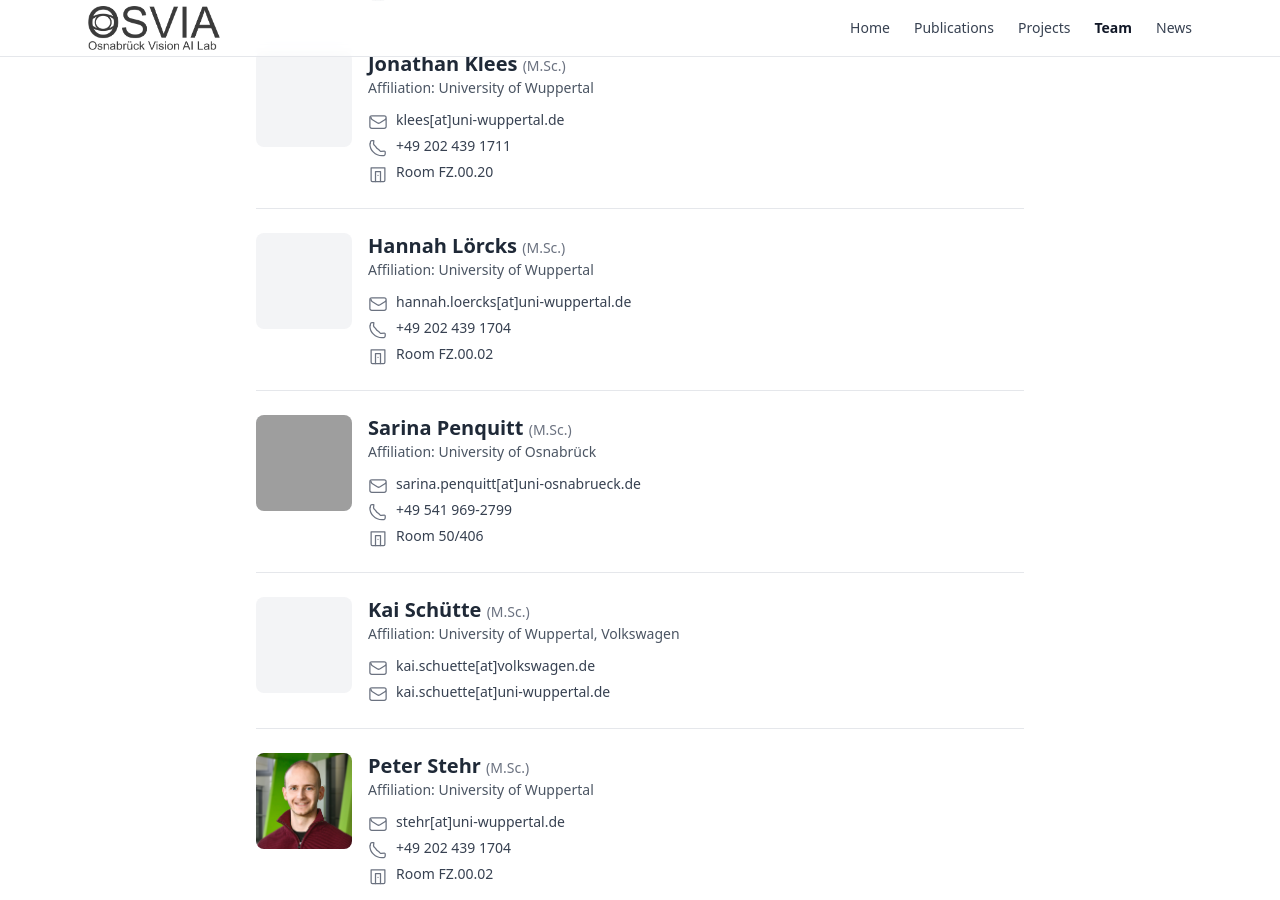
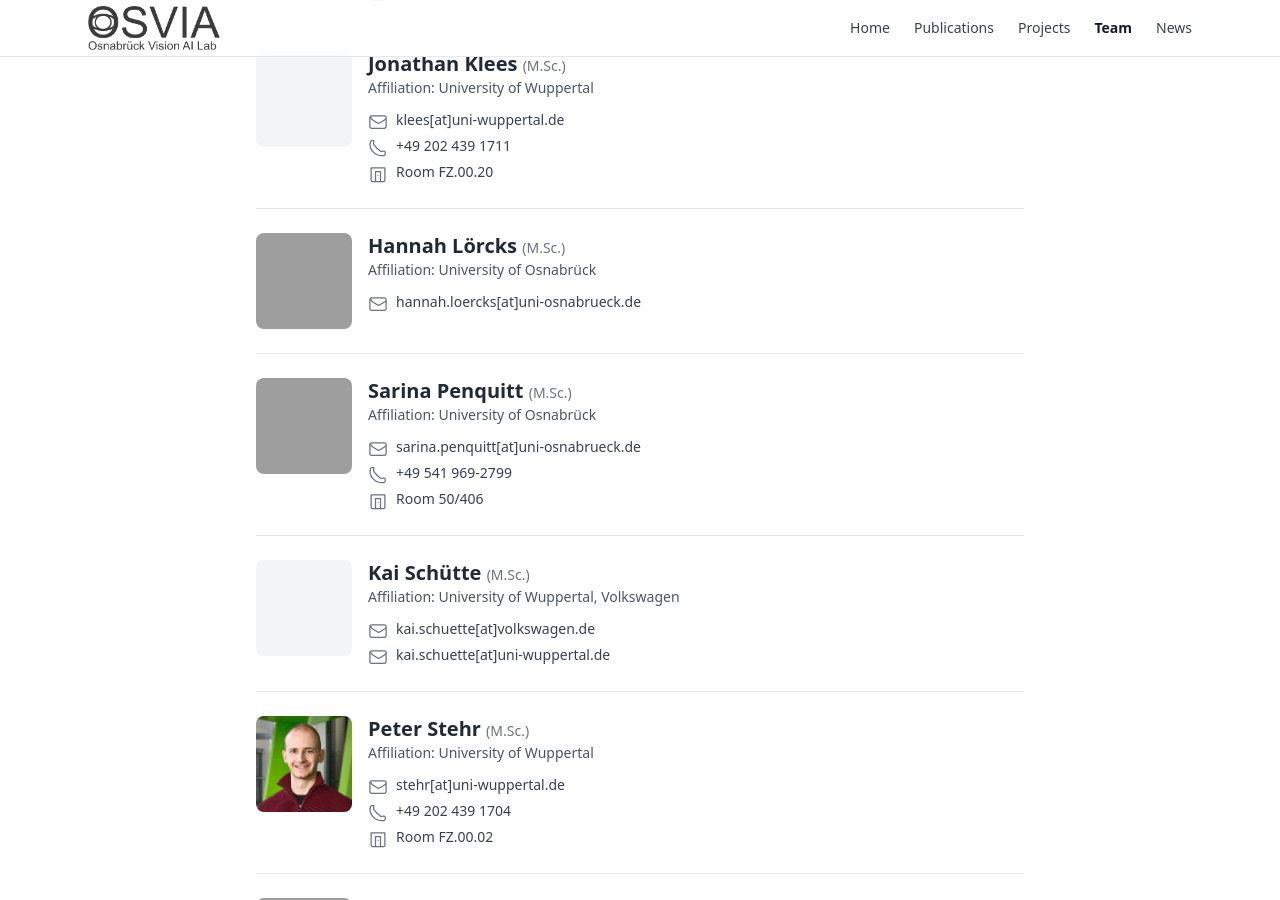
Before and after one commit to osvia/osvia.github.io, a Jekyll site: the page team.html, which Jekyll copies as it is, in a window 1280 px wide and 900 px high, scrolled down 1576 px. Built offline with Jekyll 4.4.1, drawn with Linux system fonts in a browser that asks for light colours; nearby versions of some CDN libraries; grey boxes are pictures that could not be loaded.

Commit message:
added team members details

```diff
--- a/team.html
+++ b/team.html
@@ -293,22 +293,14 @@
 
     <!-- Person -->
     <article class="flex items-start gap-4 py-6 border-b border-gray-200">
-      <div class="w-24 h-24 rounded-lg object-cover flex-none bg-gray-100"></div>
+      <img src="./assets/images/team/hannah_lorcks.jpg" alt="Portrait of M.Sc. Sarina Penquitt" class="w-24 h-24 rounded-lg object-cover flex-none bg-gray-100" loading="lazy" decoding="async" />
       <div class="min-w-0">
         <h2 class="text-xl font-semibold leading-tight">Hannah Lörcks <span class="text-sm font-normal text-gray-500">(M.Sc.)</span></h2>
-        <p class="text-sm text-gray-600 mt-0.5">Affiliation: University of Wuppertal</p>
+        <p class="text-sm text-gray-600 mt-0.5">Affiliation: University of Osnabrück</p>
         <ul class="mt-3 text-sm text-gray-700 space-y-1">
           <li class="flex items-start gap-2">
             <svg xmlns="http://www.w3.org/2000/svg" viewBox="0 0 24 24" fill="none" stroke="currentColor" stroke-width="1.5" class="w-5 h-5 mt-0.5 text-gray-500"><path stroke-linecap="round" stroke-linejoin="round" d="M21.75 6.75v10.5a2.25 2.25 0 01-2.25 2.25H4.5a2.25 2.25 0 01-2.25-2.25V6.75m19.5 0A2.25 2.25 0 0019.5 4.5h-15A2.25 2.25 0 002.25 6.75m19.5 0v.243a2.25 2.25 0 01-1.03 1.904l-6.75 4.219a2.25 2.25 0 01-2.4 0L4.82 8.897a2.25 2.25 0 01-1.03-1.904V6.75"/></svg>
-            <a href="mailto:hannah.loercks@uni-wuppertal.de" class="hover:underline break-words">hannah.loercks[at]uni-wuppertal.de</a>
-          </li>
-          <li class="flex items-start gap-2">
-            <svg xmlns="http://www.w3.org/2000/svg" viewBox="0 0 24 24" fill="none" stroke="currentColor" stroke-width="1.5" class="w-5 h-5 mt-0.5 text-gray-500"><path stroke-linecap="round" stroke-linejoin="round" d="M2.25 6.75c0 8.008 6.492 14.5 14.5 14.5.86 0 1.69-.07 2.49-.21a1.75 1.75 0 001.41-1.72v-2.56a1 1 0 00-1.1-1l-3.6.36a1.5 1.5 0 01-1.29-.43l-1.87-1.87a12 12 0 01-3.82-3.82l-1.87-1.87a1.5 1.5 0 01-.43-1.29l.36-3.6a1 1 0 00-1-.1H4.68a1.75 1.75 0 00-1.72 1.41c-.14.8-.21 1.63-.21 2.49z"/></svg>
-            <a href="tel:+492024391704" class="hover:underline">+49 202 439 1704</a>
-          </li>
-          <li class="flex items-start gap-2">
-            <svg xmlns="http://www.w3.org/2000/svg" viewBox="0 0 24 24" fill="none" stroke="currentColor" stroke-width="1.5" class="w-5 h-5 mt-0.5 text-gray-500"><path stroke-linecap="round" stroke-linejoin="round" d="M3.75 4.5h16.5v15a1.5 1.5 0 01-1.5 1.5H5.25a1.5 1.5 0 01-1.5-1.5v-15z"/><path stroke-linecap="round" stroke-linejoin="round" d="M9 21V9h6v12M12 13.5h.01"/></svg>
-            <span>Room FZ.00.02</span>
+            <a href="mailto:hannah.loercks@uni-osnabrueck.de" class="hover:underline break-words">hannah.loercks[at]uni-osnabrueck.de</a>
           </li>
         </ul>
       </div>
```
Also changed, not shown: 1 other file.
